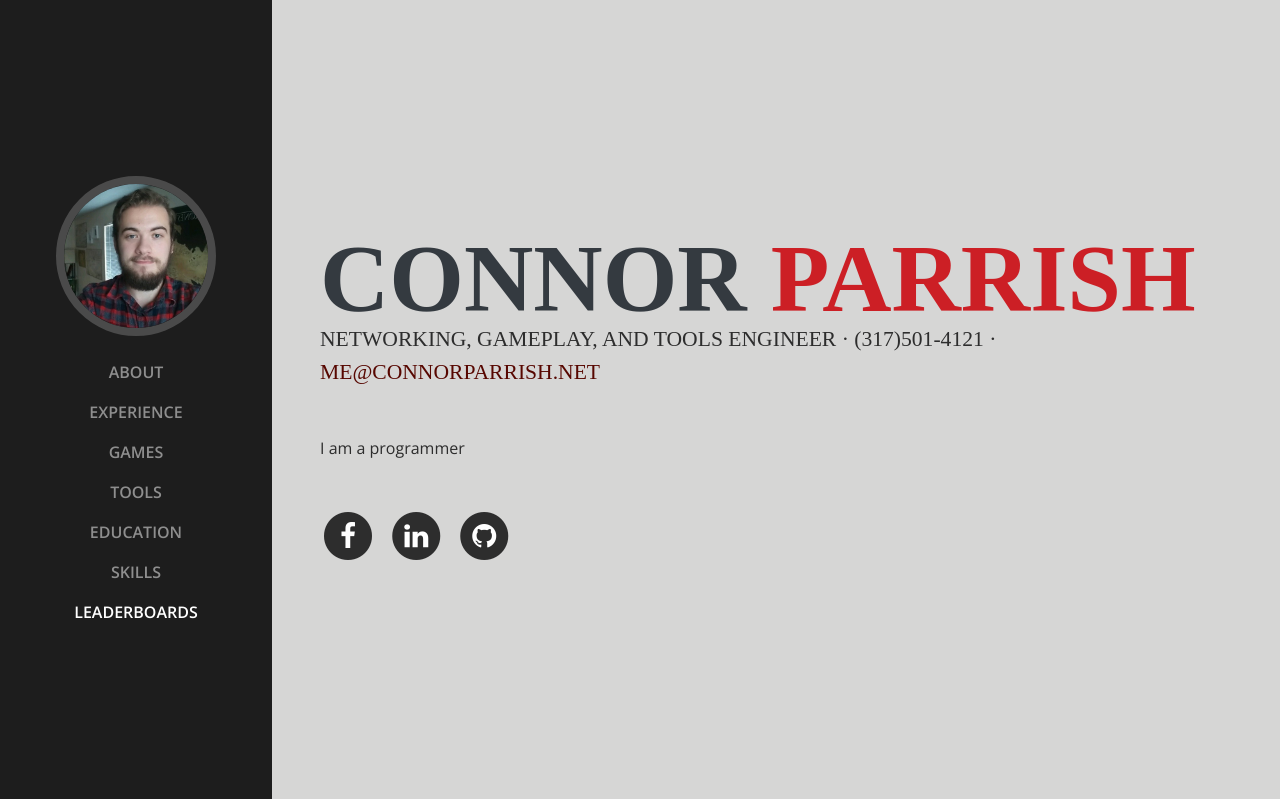
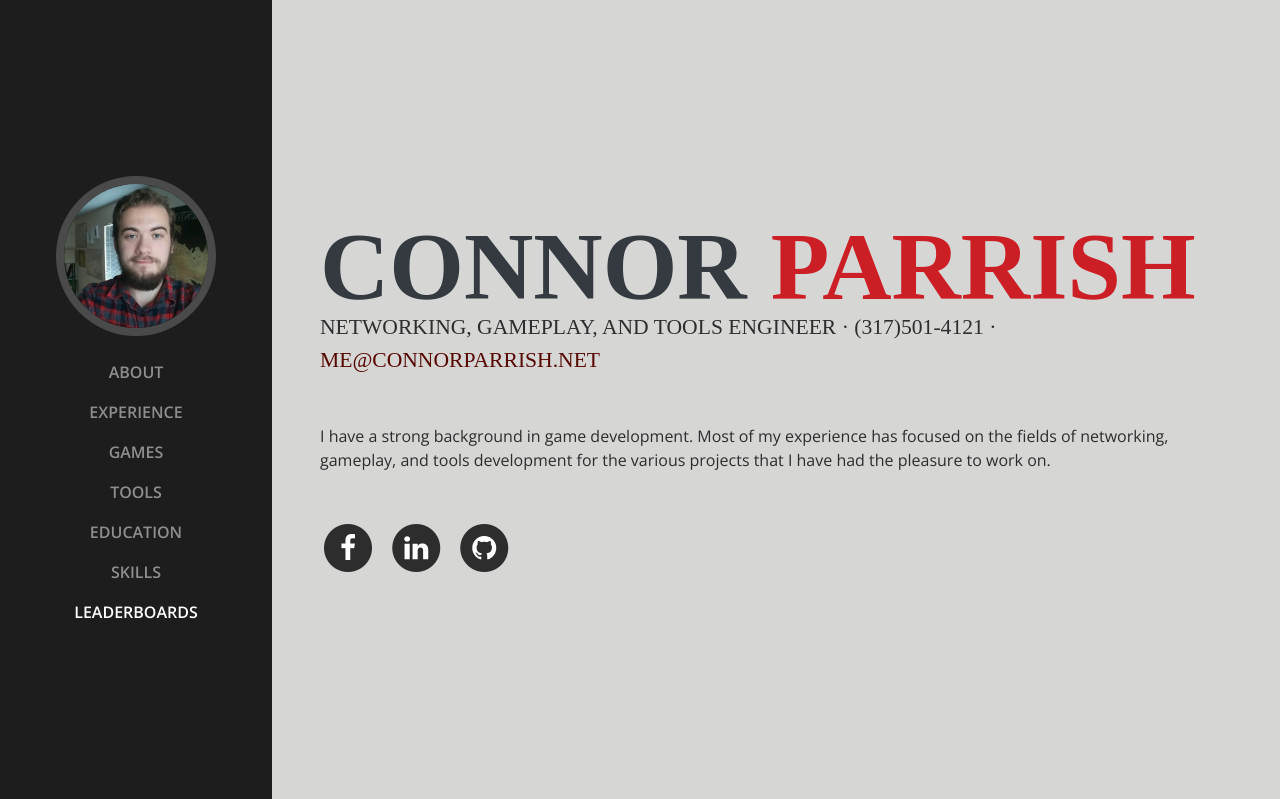
Before and after one commit to ConnorParrish/flask_portfolio, a Flask app: page / in a window 1280 px wide. Shown: the top 799 px of the page. Run offline with Flask 2, Linux system fonts and the light colour scheme; some libraries are stand-ins or nearby versions; some web fonts are replaced.

```diff
--- a/app.py
+++ b/app.py
@@ -16,7 +16,9 @@ project_count = 0
 @app.route('/')
 def index():
     name = ["Connor", "Parrish"]
-    bio = "I am a programmer"
+    bio = "I have a strong background in game development. Most of my experience has focused on the fields of " \
+          "networking, gameplay, and tools development for the various projects that I have had the pleasure to " \
+          "work on."
     fb_link = "http://facebook.com/ConnorParrish"
     linkedin_link = "http://linkedin.com/in/connor-parrish"
     git_link = "http://github.com/ConnorParrish"
--- a/templates/index.html
+++ b/templates/index.html
@@ -7,6 +7,16 @@
     <meta name="viewport" content="width=device-width, initial-scale=1, shrink-to-fit=no">
     <meta name="description" content="">
     <meta name="author" content="">
+
+    <link rel="apple-touch-icon" sizes="180x180" href="/static/apple-touch-icon.png">
+    <link rel="icon" type="image/png" sizes="32x32" href="/static/favicon-32x32.png">
+    <link rel="icon" type="image/png" sizes="16x16" href="/static/favicon-16x16.png">
+    <link rel="manifest" href="/static/site.webmanifest">
+    <link rel="mask-icon" href="/static/safari-pinned-tab.svg" color="#5bbad5">
+    <link rel="shortcut icon" href="/static/favicon.ico">
+    <meta name="msapplication-TileColor" content="#da532c">
+    <meta name="msapplication-config" content="/static/browserconfig.xml">
+    <meta name="theme-color" content="#cc1a21">
 
     <title>{{ website_title }}</title>
 
```
Also changed, not shown: static/browserconfig.xml (added, +9 -0 lines), static/android-chrome-192x192.png (added), static/android-chrome-512x512.png (added), static/apple-touch-icon.png (added), static/favicon-16x16.png (added), static/favicon-32x32.png (added), static/favicon.ico (added), static/mstile-150x150.png (added), static/safari-pinned-tab.svg (added), static/site.webmanifest (added).
